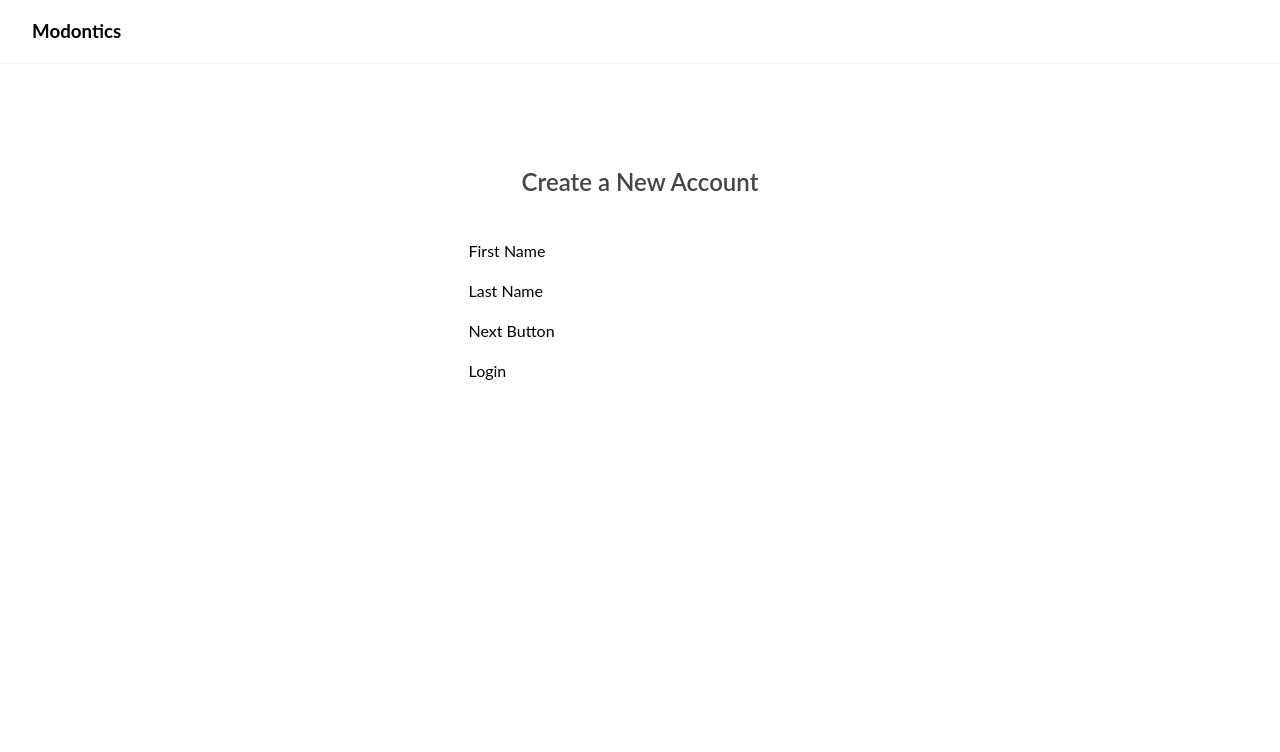
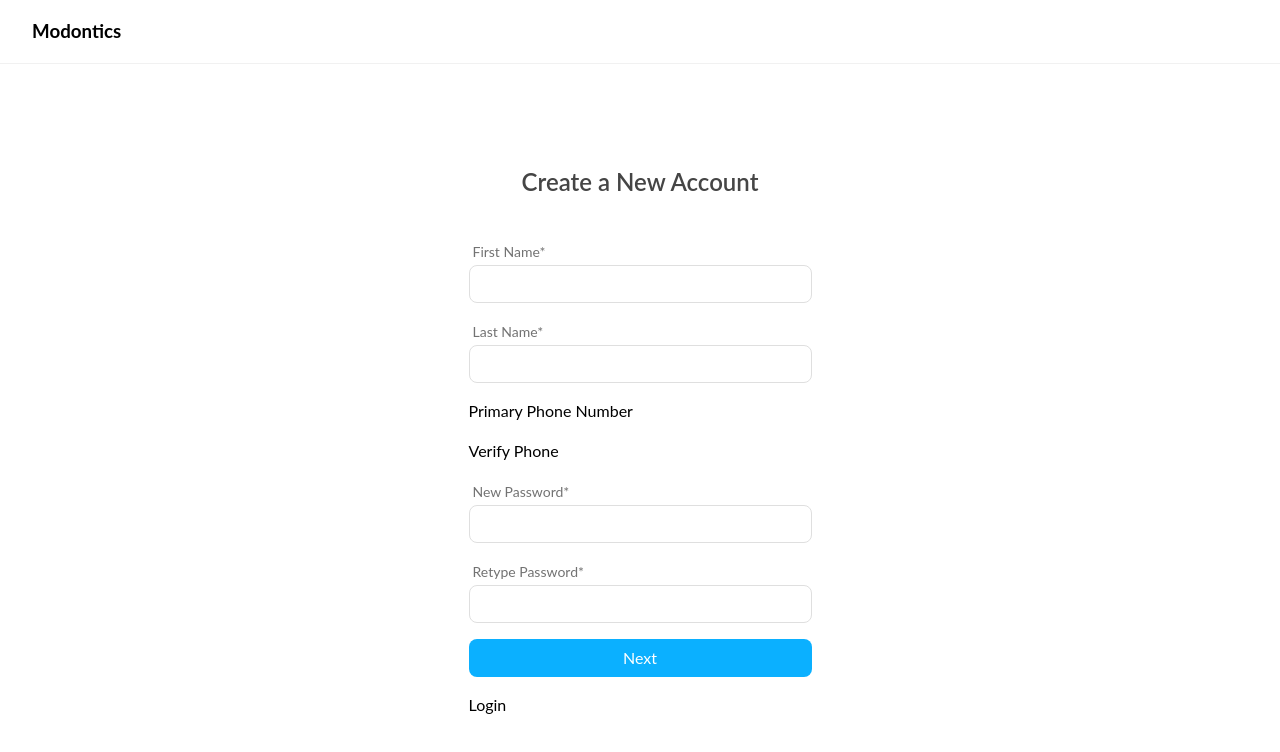
Before and after one commit to SuperSmile0426/modontics, a React (Vite) app: page / in a window 1280 px wide. Shown: the top 752 px of the page. Built offline with nearby package versions, Linux system fonts and the light colour scheme; a web font is replaced by a local one.

Commit message:
feat: input & button component

```diff
--- /dev/null
+++ b/src/components/common/Button/Button.jsx
@@ -0,0 +1,12 @@
+import React from 'react';
+import { StyledButton, StyledText } from './Button.styles';
+
+export const Button = (props) => {
+	const { name, ...rest } = props;
+
+	return (
+		<StyledButton {...rest}>
+			<StyledText>{name}</StyledText>
+		</StyledButton>
+	);
+};
--- /dev/null
+++ b/src/components/common/Button/Button.styles.jsx
@@ -0,0 +1,20 @@
+import styled from 'styled-components';
+import { CtaBig } from '../../../styles';
+
+export const StyledButton = styled.button`
+	display: flex;
+	height: 38px;
+	padding: 8px 24px;
+	justify-content: center;
+	align-items: center;
+	gap: 8px;
+	align-self: stretch;
+
+	border: none;
+	border-radius: 8px;
+	background: ${(props) => props.theme.colors.primary.primary};
+`;
+
+export const StyledText = styled(CtaBig)`
+	color: ${(props) => props.theme.colors.blacksAndWhite.white};
+`;
--- /dev/null
+++ b/src/components/common/Input/Input.jsx
@@ -0,0 +1,13 @@
+import React from 'react';
+import { Container, StyledInput, CodeButton } from './Input.styles';
+
+export const Input = (props) => {
+	const { code, onCodeSend, ...rest } = props;
+
+	return (
+		<Container>
+			<StyledInput {...rest} />
+			{code && <CodeButton onClick={onCodeSend}>Send Code</CodeButton>}
+		</Container>
+	);
+};
--- /dev/null
+++ b/src/components/common/Input/Input.styles.jsx
@@ -0,0 +1,39 @@
+import styled from 'styled-components';
+
+export const Container = styled.div`
+	display: flex;
+	padding: 2px 8px;
+	justify-content: center;
+	align-items: flex-start;
+	gap: 4px;
+	align-self: stretch;
+	border-radius: ${(props) => props.theme.spacing.xs};
+	border: ${(props) => `1px solid ${props.theme.colors.greys.gainsboro}`};
+	background: ${(props) => props.theme.colors.blacksAndWhite.white};
+
+	&:focus-within {
+		border: ${(props) => `1px solid ${props.theme.colors.greys.charcoal}`};
+	}
+`;
+
+export const StyledInput = styled.input`
+	display: flex;
+	padding: ${(props) => props.theme.spacing.xs};
+	align-items: center;
+	flex: 1 0 0;
+	align-self: stretch;
+	border: none;
+	outline: none;
+
+	&::placeholder {
+		color: ${(props) => props.theme.colors.greys.charcoal};
+	}
+`;
+
+export const CodeButton = styled.button`
+	padding: ${(props) => props.theme.spacing.xs};
+	background: ${(props) => props.theme.colors.blacksAndWhite.white};
+	border: none;
+	font-size: ${(props) => props.theme.typography.sizes.ctaMedium.sizeWeb};
+	color: ${(props) => props.theme.colors.primary.primary};
+`;
--- /dev/null
+++ b/src/components/common/InputForm/InputForm.jsx
@@ -0,0 +1,19 @@
+import React from 'react';
+import { Container, StyledLabel, Title } from './InputForm.styles';
+import { Input } from '../Input/Input';
+
+export const InputForm = (props) => {
+	const { title, required, ...rest } = props;
+
+	return (
+		<Container>
+			<StyledLabel>
+				<Title>
+					{title}
+					{required && '*'}
+				</Title>
+			</StyledLabel>
+			<Input {...rest} />
+		</Container>
+	);
+};
--- /dev/null
+++ b/src/components/common/InputForm/InputForm.styles.jsx
@@ -0,0 +1,21 @@
+import styled from 'styled-components';
+import { CtaMedium } from '../../../styles';
+
+export const Container = styled.div`
+	display: flex;
+	flex-direction: column;
+	align-items: flex-start;
+	align-self: stretch;
+`;
+
+export const StyledLabel = styled.div`
+	display: flex;
+	padding: 4px;
+	align-items: center;
+	gap: 10px;
+	align-self: stretch;
+`;
+
+export const Title = styled(CtaMedium)`
+	color: ${(props) => props.theme.colors.greys.dawn};
+`;
--- /dev/null
+++ b/src/components/common/index.js
@@ -0,0 +1,3 @@
+export * from './Input/Input';
+export * from './InputForm/InputForm';
+export * from './Button/Button';
--- a/src/components/index.js
+++ b/src/components/index.js
@@ -1,2 +1,3 @@
 export * from './layout/Layout';
 export * from './register/RegisterForm';
+export * from './common';
--- a/src/components/register/RegisterForm.jsx
+++ b/src/components/register/RegisterForm.jsx
@@ -1,14 +1,19 @@
 import React from 'react';
 import { Container, FormContainer, FormTitle } from './RegisterForm.styles';
+import { InputForm, Button } from '../common';
 
 export const RegisterFormComponent = () => {
 	return (
 		<Container>
 			<FormTitle>Create a New Account</FormTitle>
 			<FormContainer>
-				<div>First Name</div>
-				<div>Last Name</div>
-				<div>Next Button</div>
+				<InputForm title="First Name" required />
+				<InputForm title="Last Name" required />
+				<div>Primary Phone Number</div>
+				<div>Verify Phone</div>
+				<InputForm title="New Password" required type="password" />
+				<InputForm title="Retype Password" required type="password" />
+				<Button name="Next" />
 				<div>Login</div>
 			</FormContainer>
 		</Container>
```
